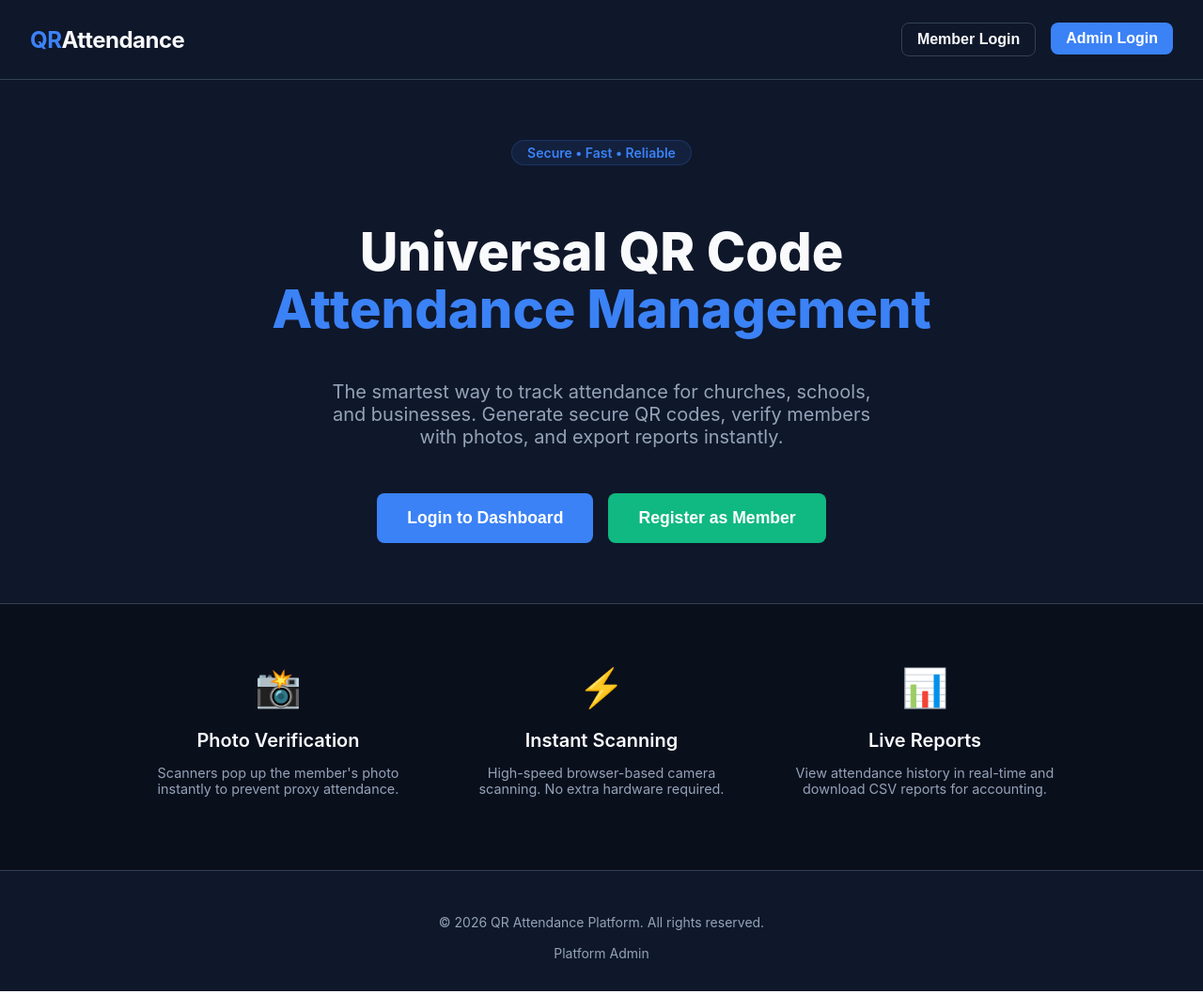
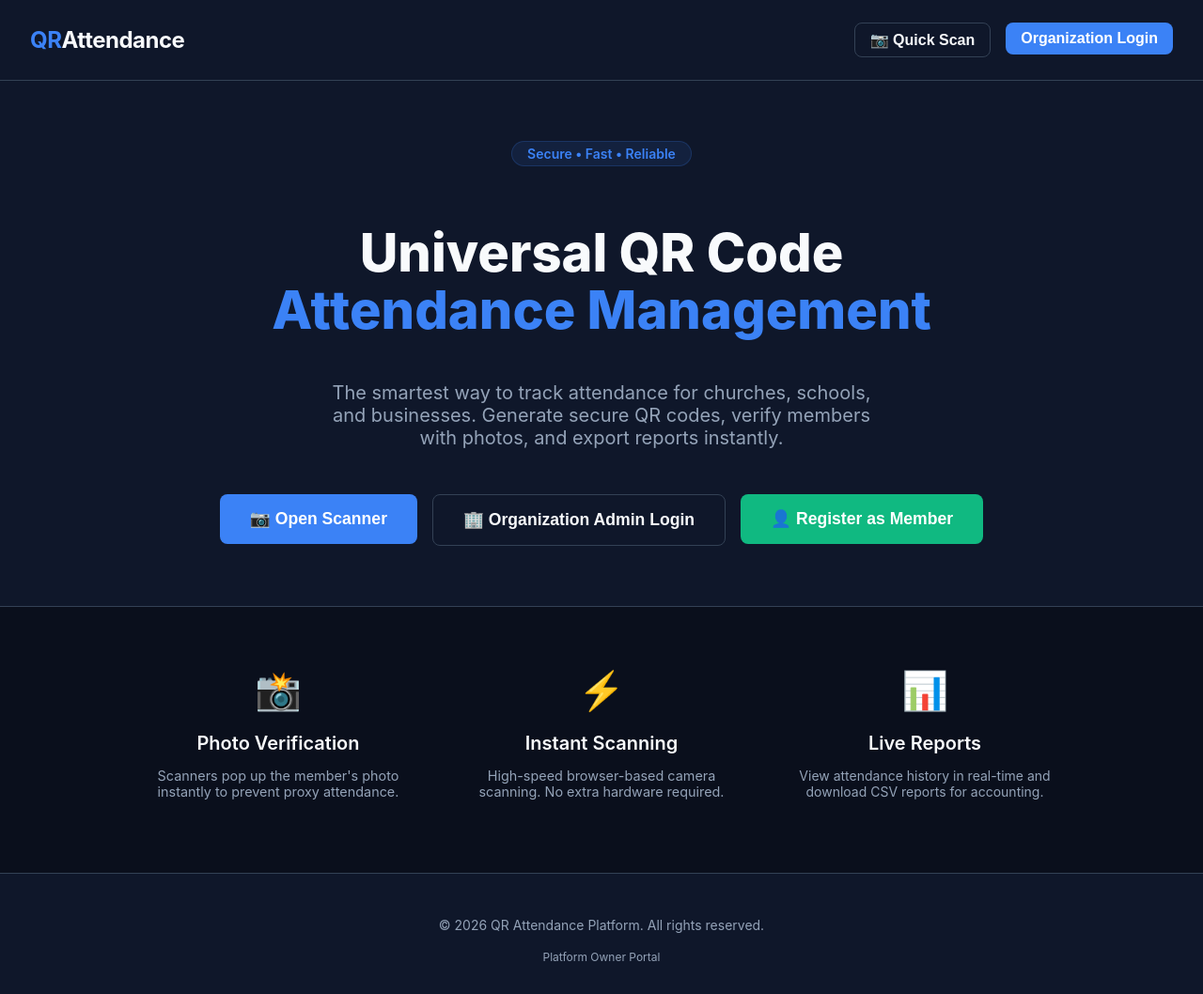
Before and after one commit to thodaniel3-sudo/universal-qr-attendance, a React (Vite) app: page / in a window 1280 px wide. Shown: the whole page at 94% size. Built offline with nearby package versions, Linux system fonts and the light colour scheme; no server answers.

Commit message:
Clarify landing page roles and add quick scan button

```diff
--- a/src/App.tsx
+++ b/src/App.tsx
@@ -22,11 +22,12 @@ function Landing() {
           <span style={{ color: THEME.primary }}>QR</span>Attendance
         </div>
         <div style={{ display: 'flex', gap: '1rem' }}>
-          <Link to="/register">
-            <Button variant="outline" style={{ padding: '0.5rem 1rem' }}>Member Login</Button>
+          {/* SCANNER BUTTON ADDED TO NAV */}
+          <Link to="/admin/scanner">
+            <Button variant="outline" style={{ padding: '0.5rem 1rem' }}>📷 Quick Scan</Button>
           </Link>
           <Link to="/admin/login">
-            <Button variant="primary" style={{ padding: '0.5rem 1rem' }}>Admin Login</Button>
+            <Button variant="primary" style={{ padding: '0.5rem 1rem' }}>Organization Login</Button>
           </Link>
         </div>
       </nav>
@@ -48,14 +49,20 @@ function Landing() {
         </p>
 
         <div style={{ display: 'flex', gap: '1rem', flexWrap: 'wrap', justifyContent: 'center' }}>
+          {/* CLEARLY DIFFERENTIATED BUTTONS */}
+          <Link to="/admin/scanner">
+            <Button variant="primary" style={{ padding: '1rem 2rem', fontSize: '1.1rem' }}>
+              📷 Open Scanner
+            </Button>
+          </Link>
           <Link to="/admin/login">
-            <Button variant="primary" style={{ padding: '1rem 2rem', fontSize: '1.1rem' }}>
-              Login to Dashboard
+            <Button variant="outline" style={{ padding: '1rem 2rem', fontSize: '1.1rem' }}>
+              🏢 Organization Admin Login
             </Button>
           </Link>
           <Link to="/register">
             <Button variant="success" style={{ padding: '1rem 2rem', fontSize: '1.1rem' }}>
-              Register as Member
+              👤 Register as Member
             </Button>
           </Link>
         </div>
@@ -64,33 +71,32 @@ function Landing() {
       {/* Feature Section */}
       <section style={{ padding: '4rem 2rem', borderTop: `1px solid ${THEME.border}`, background: '#0a0f1c' }}>
         <div style={{ maxWidth: '1000px', margin: '0 auto', display: 'grid', gridTemplateColumns: 'repeat(auto-fit, minmax(250px, 1fr))', gap: '2rem' }}>
-
           <div style={{ textAlign: 'center' }}>
             <div style={{ fontSize: '2.5rem', marginBottom: '1rem' }}>📸</div>
             <h3 style={{ fontSize: '1.25rem', fontWeight: 600, marginBottom: '0.5rem' }}>Photo Verification</h3>
             <p style={{ color: THEME.textMuted, fontSize: '0.9rem' }}>Scanners pop up the member's photo instantly to prevent proxy attendance.</p>
           </div>
-
           <div style={{ textAlign: 'center' }}>
             <div style={{ fontSize: '2.5rem', marginBottom: '1rem' }}>⚡</div>
             <h3 style={{ fontSize: '1.25rem', fontWeight: 600, marginBottom: '0.5rem' }}>Instant Scanning</h3>
             <p style={{ color: THEME.textMuted, fontSize: '0.9rem' }}>High-speed browser-based camera scanning. No extra hardware required.</p>
           </div>
-
           <div style={{ textAlign: 'center' }}>
             <div style={{ fontSize: '2.5rem', marginBottom: '1rem' }}>📊</div>
             <h3 style={{ fontSize: '1.25rem', fontWeight: 600, marginBottom: '0.5rem' }}>Live Reports</h3>
-            <p style={{ color: THEME.textMuted, fontSize: '0.9rem' }}>View attendance history in real-time and download CSV reports for accounting.</p>
+            <p style={{ color: THEME.textMuted, fontSize: '0.875rem' }}>View attendance history in real-time and download CSV reports for accounting.</p>
           </div>
-
         </div>
       </section>
 
-      {/* Footer */}
+      {/* Footer with Hidden Platform Owner Login */}
       <footer style={{ padding: '2rem', textAlign: 'center', color: THEME.textMuted, borderTop: `1px solid ${THEME.border}`, fontSize: '0.875rem' }}>
         <p>© {new Date().getFullYear()} QR Attendance Platform. All rights reserved.</p>
         <div style={{ marginTop: '1rem' }}>
-          <Link to="/platform-admin/login" style={{ color: THEME.textMuted, textDecoration: 'none', margin: '0 1rem' }}>Platform Admin</Link>
+          {/* This is the Central Administrator (YOU) login */}
+          <Link to="/platform-admin/login" style={{ color: THEME.textMuted, textDecoration: 'none', margin: '0 1rem', fontSize: '0.75rem' }}>
+            Platform Owner Portal
+          </Link>
         </div>
       </footer>
     </div>
@@ -103,7 +109,7 @@ export default function App() {
       <Route path="/" element={<Landing />} />
       <Route path="/register" element={<MemberRegister />} />
 
-      {/* Platform Admin Routes */}
+      {/* Platform Owner (Central Admin) Routes */}
       <Route path="/platform-admin/login" element={<PlatformLogin />} />
       <Route path="/platform-admin/dashboard" element={<PlatformDashboard />} />
       <Route path="/platform-admin/organizations/new" element={<NewOrganization />} />
```
